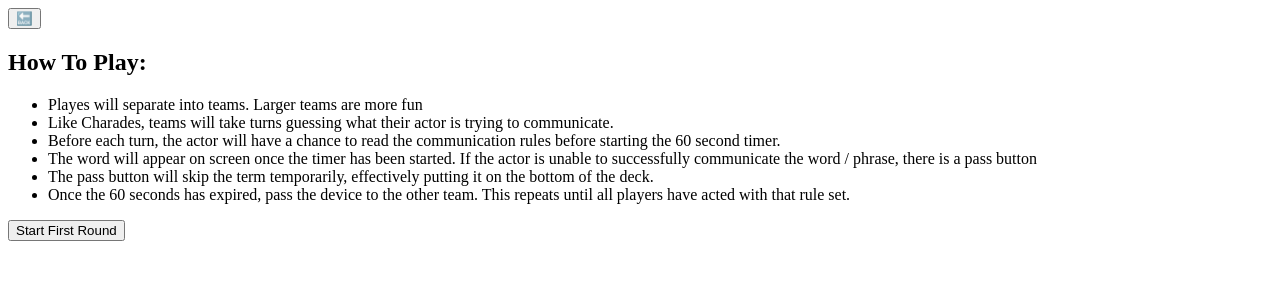
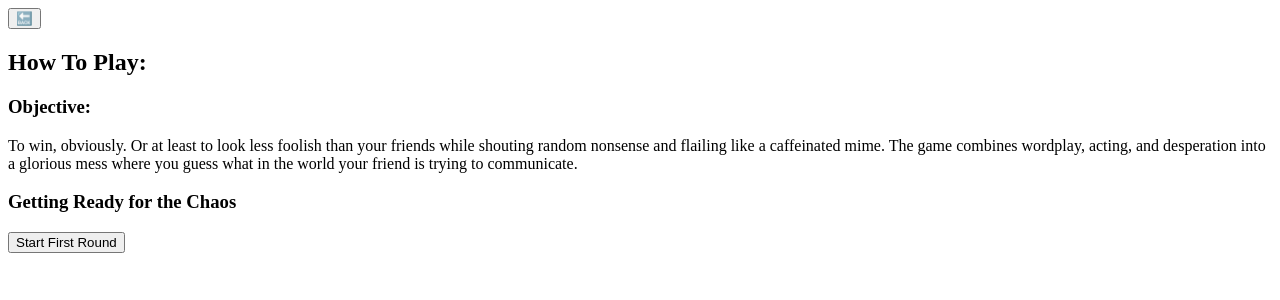
Before and after one commit to Aaron-Quickstart/tester_projects, a React (Create React App) app in the folder fish-bowl-game/fish-bowl-app/: page /#/HowToPlay in a window 1280 px wide. Shown: the top 300 px of the page. Built offline with nearby package versions, Linux system fonts and the light colour scheme.

Commit message:
added to rule book

```diff
--- /dev/null
+++ b/fish-bowl-game/fish-bowl-app/src/fishbowlstyles.css
@@ -0,0 +1,5 @@
+.ruleBook{
+    display: flex;
+    overflow-y: auto;
+    height: 50px;
+}
--- a/fish-bowl-game/fish-bowl-app/src/pages/HowToPlay.js
+++ b/fish-bowl-game/fish-bowl-app/src/pages/HowToPlay.js
@@ -1,5 +1,4 @@
 import { Link } from "react-router-dom";
-import RuleBook from "./componets/RuleBook";
 
 
 
@@ -16,15 +15,17 @@ export default function howToPlay()
             <Link to="/"><button>🔙</button></Link>
             <div className="ruleBook">
                 <h2>How To Play:</h2>
-                <ul>
-                    <li>Playes will separate into teams.  Larger teams are more fun</li>
-                    <li>Like Charades, teams will take turns guessing what their actor is trying to communicate.</li>
-                    <li>Before each turn, the actor will have a chance to read the communication rules before starting the 60 second timer.</li>
-                    <li>The word will appear on screen once the timer has been started.  If the actor is unable to successfully communicate the word / phrase, there is a pass button</li>
-                    <li>The pass button will skip the term temporarily, effectively putting it on the bottom of the deck.</li>
-                    <li>Once the 60 seconds has expired, pass the device to the other team. This repeats until all players have acted with that rule set.</li>
-                </ul>
-                <RuleBook />
+                <div className="gameRules">
+                    <h3>Objective:</h3>
+                    <p>
+                        To win, obviously. Or at least to look less foolish than your friends
+                        while shouting random nonsense and flailing like a caffeinated mime.
+                        The game combines wordplay, acting, and desperation into a glorious mess
+                        where you guess what in the world your friend is trying to communicate.
+                    </p>
+                    <h3>Getting Ready for the Chaos</h3>
+                    <p></p>
+                </div>
             </div>
             <Link to="/RoundStartScreen"><button>Start First Round</button></Link>
         </>
```
Also changed, not shown: fish-bowl-game/fish-bowl-app/src/pages/componets/RuleBook.js (deleted, +0 -12 lines).
